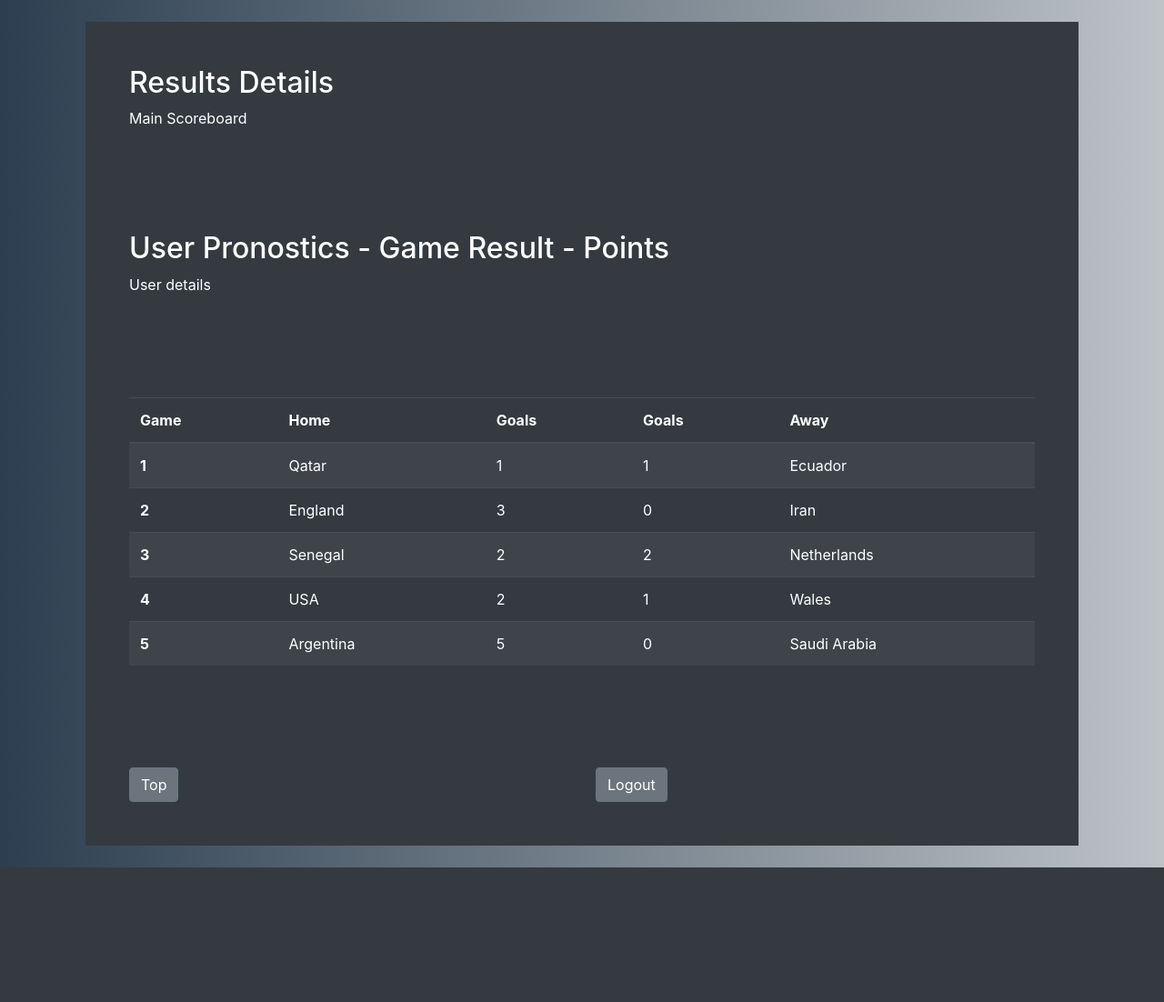
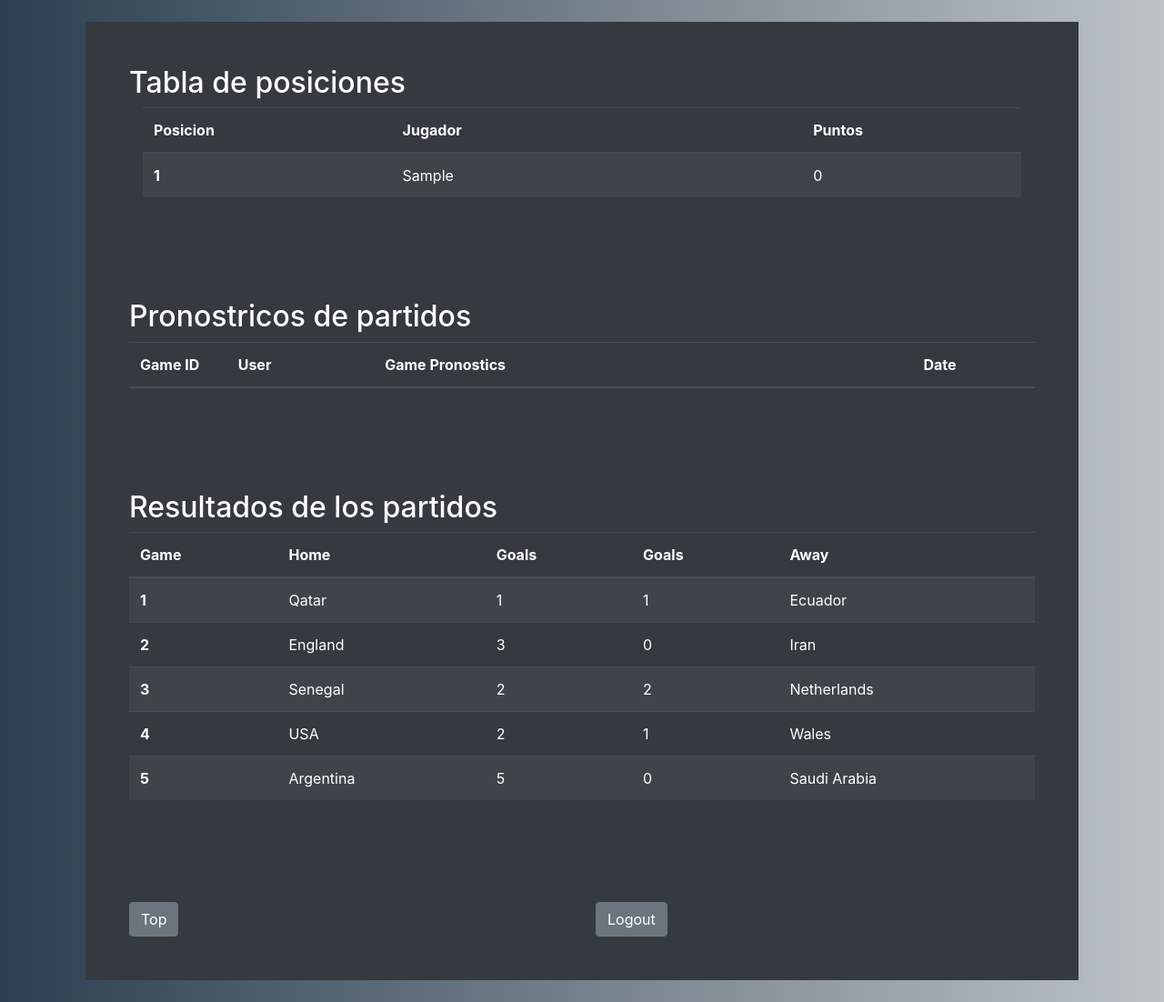
Before and after one commit to cmaffrand/ppweb, a Flask app: page /results in a window 1280 px wide. Shown: the part 72-1174 px from the top of the page at 91% size. Before the commit the page ends 1026 px from the top, so only its background shows below. Run offline with Flask 2, Linux system fonts and the light colour scheme; the visitor is signed in with stand-in values (Sample User, id 1); data comes from the database, SQL or seed files in the repository; data that the repository does not hold is empty; some libraries are stand-ins or nearby versions.

Commit message:
#5 Agrega tabla y resultados de prodes vencidos a resultados.

```diff
--- a/src/website/templates/results.html
+++ b/src/website/templates/results.html
@@ -2,15 +2,78 @@
 
 <!-- RESULTADOS DETALLADO -->
 <div class="container-fluid p-5 text-white bg-dark rounded-3">
-  <h2>Results Details</h2>
-  <p>Main Scoreboard</p>
+  <h2 align="left"> Tabla de posiciones</h2>
+  <div class="col" width="500">
+  <table class="table table-striped table-dark" >
+    <thead>
+      <tr>
+        <th scope="col" width="80">Posicion</th>
+        <th scope="col" width="150">Jugador</th>
+        <th scope="col" width="80">Puntos</th>
+      </tr>
+    </thead>
+    <tbody>
+      {% for players in users_score %}
+      <tr>
+        <th scope="row">{{ players[0] }}</th>
+        <td>{{ players[1] }}</td>
+        <td>{{ players[2] }}</td>
+      </tr>
+      {% endfor %}
+    </tbody>
+    </table>
+  </div>
 </div>
 <div class="container-fluid p-5 text-white bg-dark rounded-3">
-  <h2>User Pronostics - Game Result - Points</h2>
-  <p>User details</p>
+  <h2 align="left">Pronostricos de partidos</h2>
+  <table class="table table-hover table-dark">
+    <thead>
+      <tr>
+        <th scope="col" width="100" style="text-align:left">Game ID</th>
+        <th scope="col" width="150" style="text-align:left">User</th>
+        <th scope="col" width="550" style="text-align:left">Game Pronostics</th>
+        <th scope="col" width="125" style="text-align:left">Date</th>
+      </tr>
+    </thead>
+  </table>
+
+  {% for games in prodes %}
+      {% if fixture[games[4]-1][4] < time %}
+        <table class="table table-hover table-dark">
+          <tbody>
+            <tr>
+              <th style="text-align:left" width="100">
+                <label style="text-align:left" >{{ games[4] }}</label>
+              </th>
+              <td style="text-align:left" width="150">
+                <label style="text-align:left" >{{ games[0] }}</label>
+              </td>
+              <td style="text-align:left" width="225">
+                <label style="text-align:left" >{{ fixture[games[4]-1][2] }}</label>
+              </td>
+              <td style="text-align:center" width="50">
+                <label style="text-align:left" >{{ games[2] }}</label>
+              </td>
+              <td style="text-align:left" width="225">
+                <label style="text-align:left" >{{ fixture[games[4]-1][3] }}</label>
+              </td>
+              <td style="text-align:center" width="50">
+                <label style="text-align:left" >{{ games[3] }}</label>
+              </td>
+              <td style="text-align:left" width="125">
+                <label style="text-align:left" >{{ games[1].strftime('%d/%m %H:%M') }}</label>
+              </td>
+            </tr>
+          </tbody>
+        </table>
+      {% endif %}
+    {% endfor %}
+
 </div>
+
+<!-- Resultados de los partidos -->
 <div class="container-fluid p-5 text-white bg-dark rounded-3">
-
+  <h2 align="left"> Resultados de los partidos</h2>
   <ul class="list-group list-group-flush text-white bg-dark" id="notes">
     <table class="table table-striped table-dark">
       <thead>
```
